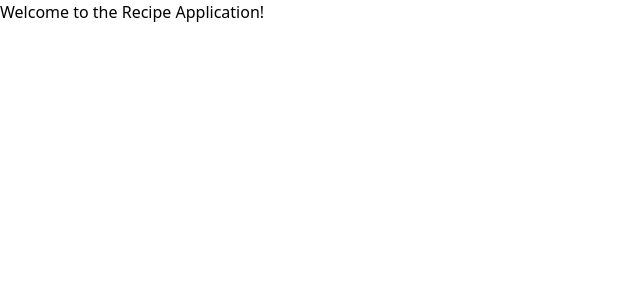
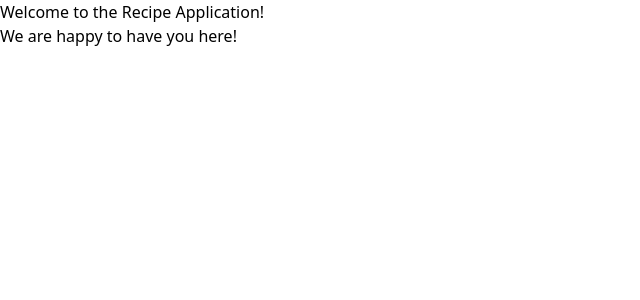
Before and after one commit to owlicodes/recipe-app, a Next.js app: page / in a window 1280 px wide. Shown: the top 300 px of the page, without its empty margins (0-640 px from the left). Built offline with nearby package versions, Linux system fonts and the light colour scheme.

Commit message:
Testing CI/CD

```diff
--- a/src/app/page.tsx
+++ b/src/app/page.tsx
@@ -1,3 +1,8 @@
 export default function Home() {
-  return <h1>Welcome to the Recipe Application!</h1>;
+  return (
+    <div>
+      <h1>Welcome to the Recipe Application!</h1>
+      <p>We are happy to have you here!</p>
+    </div>
+  );
 }
```
